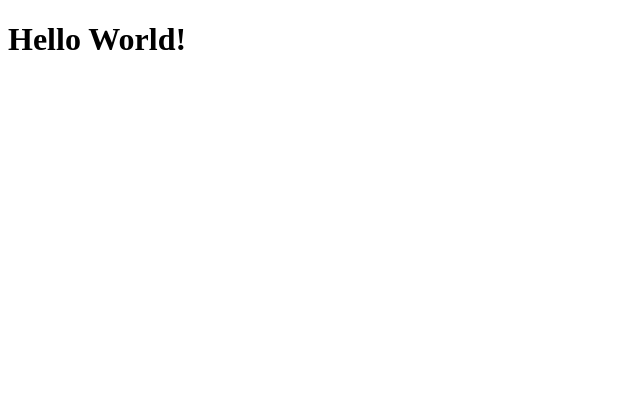
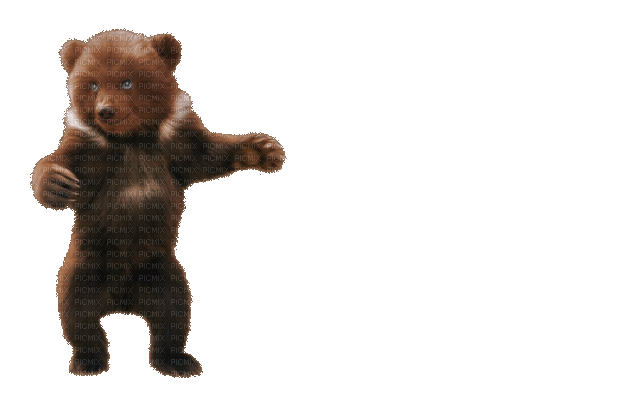
Before and after one commit to BenCoke12/wp-lab-2, a website: page index.html in a window 1280 px wide. Shown: the whole page, without its empty margins (0-640 px from the left). Drawn offline with Linux system fonts and the light colour scheme.

Commit message:
Updates Added image and js page.

```diff
--- a/index.html
+++ b/index.html
@@ -5,10 +5,16 @@
     <meta name="viewport" content="width=device-width, initial-scale=1.0" />
     <meta http-equiv="X-UA-Compatible" content="ie=edge" />
     <title>Static Template</title>
+    <script src="game.js"></script>
+    <noscript>
+      <h1>Scripts not supported</h1>
+    </noscript>
   </head>
   <body>
-    <h1>
-      Hello World!
-    </h1>
+    <div id="title"></div>
+    <div id="scores"></div>
+    <div id="board">
+      <img src="./images/bear.gif" id="bear" alt="bear" />
+    </div>
   </body>
 </html>
```
Also changed, not shown: game.js (added), images/bear.gif (added).
